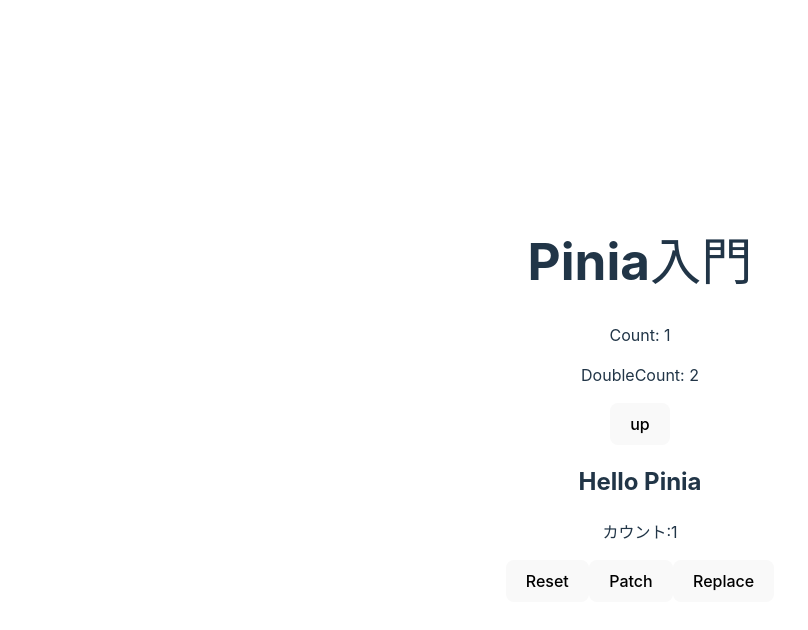
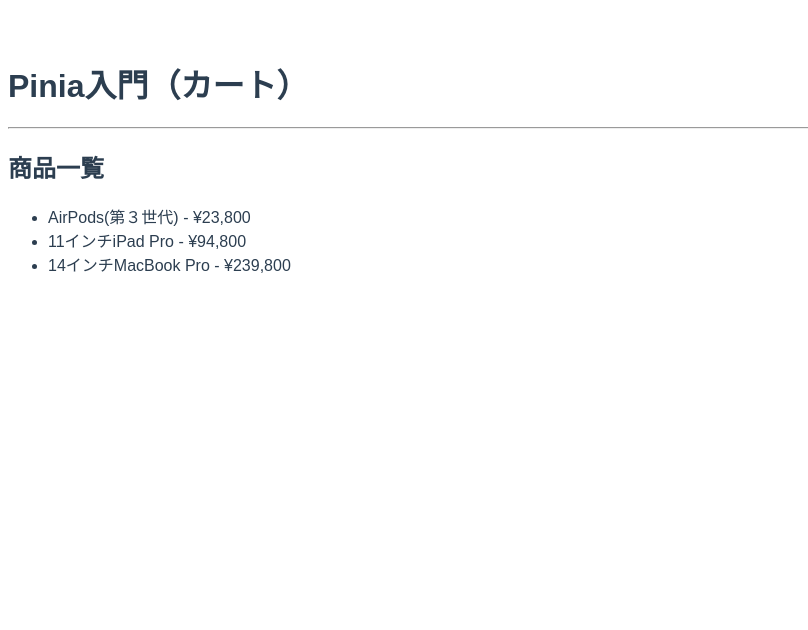
Before and after one commit to MizukiOkushima/Vuejs_3rd, a Vue app: page / in a window 1280 px wide. Shown: the top 630 px of the page, without its empty margins (0-808 px from the left). Built offline with nearby package versions, Linux system fonts and the light colour scheme.

Commit message:
third commit

```diff
--- a/index.html
+++ b/index.html
@@ -8,6 +8,7 @@
   </head>
   <body>
     <div id="app"></div>
-    <script type="module" src="/src/main.js"></script>
+    <!-- <script type="module" src="/src/main.js"></script> -->
+    <script type="module" src="/src/main2.js"></script>
   </body>
 </html>
--- /dev/null
+++ b/src/App2.vue
@@ -0,0 +1,18 @@
+<script setup>
+import ProductList from './components/ProductList.vue';
+</script>
+<template>
+    <div id="app">
+        <h1>Pinia入門（カート）</h1>
+        <hr />
+        <h2>商品一覧</h2>
+        <ProductList />
+    </div>
+</template>
+<style>
+#app {
+    font-family: Arial, Helvetica, Arial, sans-serif;
+    color: #2c3e50;
+    margin-top: 60px;
+}
+</style>
--- /dev/null
+++ b/src/api/shop.js
@@ -0,0 +1,11 @@
+const _products = [
+    { id: 1, title: 'AirPods(第３世代)', price: 23800, inventory: 2 },
+    { id: 2, title: '11インチiPad Pro', price: 94800, inventory: 5 },
+    { id: 3, title: '14インチMacBook Pro', price: 239800, inventory: 3 },
+  ];
+
+  export default {
+    getProducts(cb) {
+      setTimeout(() => cb(_products), 100);
+    },
+  };
--- /dev/null
+++ b/src/components/ProductList.vue
@@ -0,0 +1,15 @@
+<script setup>
+import { onMounted, ref } from 'vue';
+import shop from '../api/shop.js';
+const products = ref([]);
+onMounted(() => {
+    shop.getProducts((data) => (products.value = data));
+});
+</script>
+<template>
+    <ul>
+        <li v-for="product in products" v-bind:key="product.id">
+            {{ product.title }} - &yen;{{ product.price.toLocaleString() }}
+        </li>
+    </ul>
+</template>
```
Also changed, not shown: src/main2.js (added, +7 -0 lines).
